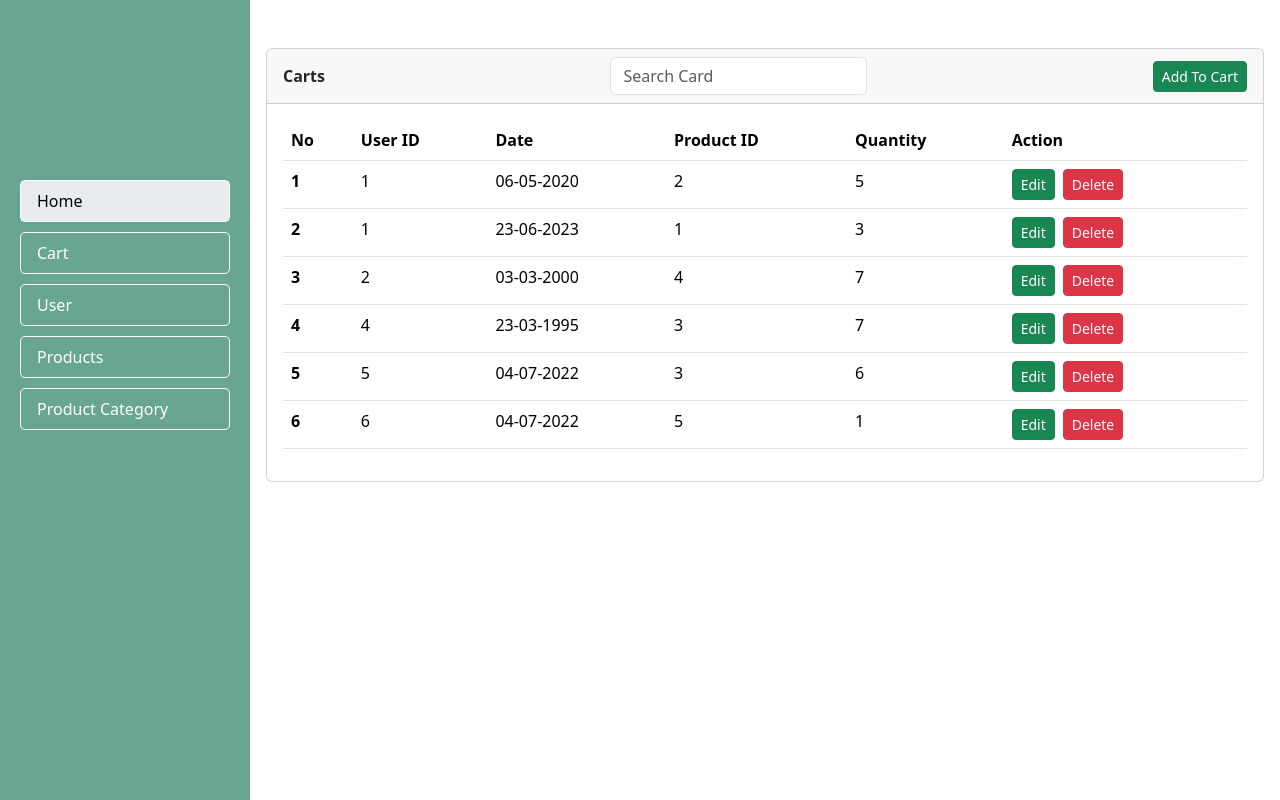
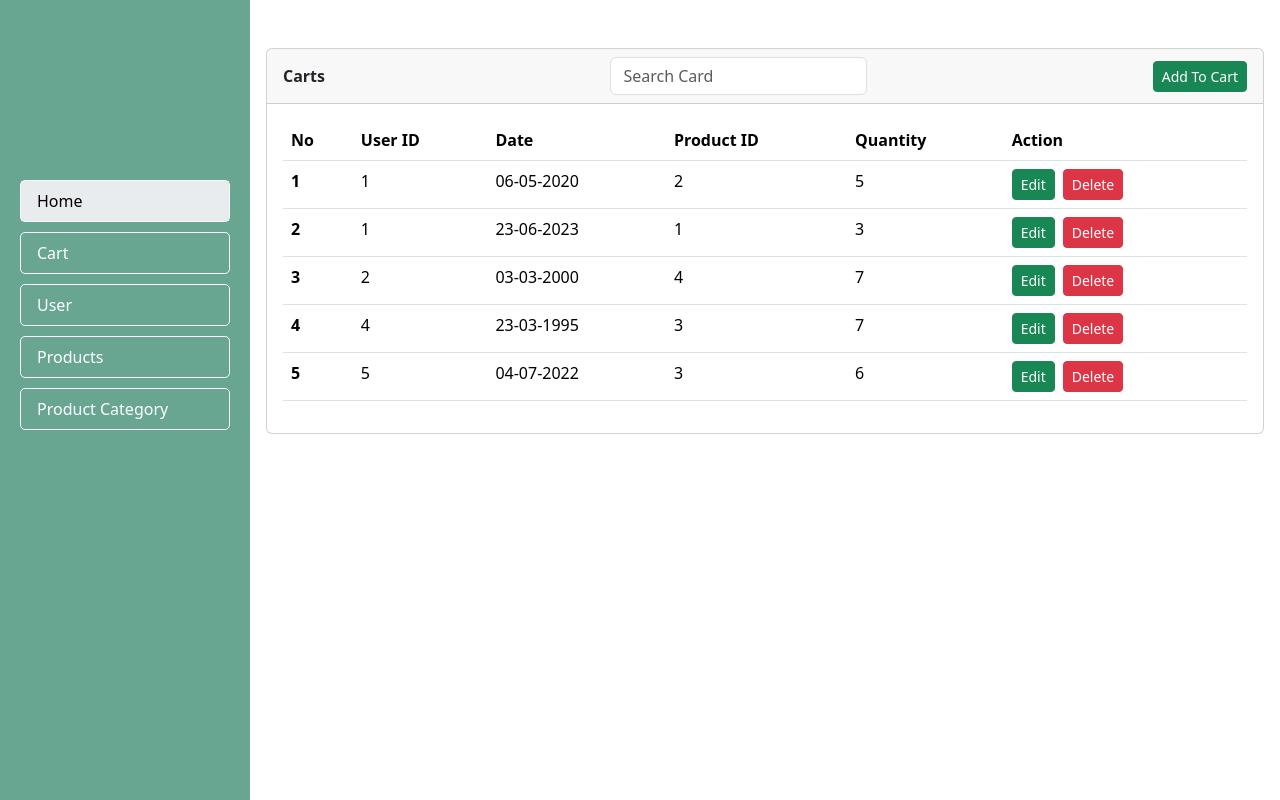
Before and after one commit to Tajiribaba/user-management, an Angular app: page /products/search/1 in a window 1280 px wide. Built offline with nearby package versions, Linux system fonts and the light colour scheme; data requests are answered from the project's data file.

Commit message:
delete-cart-process

```diff
--- a/db.json
+++ b/db.json
@@ -58,15 +58,6 @@
         "quantity": "6"
       },
       "id": 5
-    },
-    {
-      "userId": "6",
-      "date": "04-07-2022",
-      "products": {
-        "productId": "5",
-        "quantity": "1"
-      },
-      "id": 6
     }
   ]
 }
--- a/src/app/cart/cart-form/cart-form.component.ts
+++ b/src/app/cart/cart-form/cart-form.component.ts
@@ -13,6 +13,7 @@ export class CartFormComponent implements OnInit {
 
   formValues!: FormGroup;
   cart: Cart = {
+    id: 0,
     userId: 0,
     date: new Date(),
     products: {
--- a/src/app/cart/cart.component.html
+++ b/src/app/cart/cart.component.html
@@ -30,7 +30,7 @@
                 <td>{{ cart.products.quantity }}</td>
                 <td>
                   <a class="btn btn-sm btn-success me-2" routerLink="`${/carts/edit}`, cart.id">Edit</a>
-                  <a class="btn btn-sm btn-danger me-2" >Delete</a>
+                  <a class="btn btn-sm btn-danger me-2" (click)="deleteCart(cart)">Delete</a>
                 </td>
               </tr>
             </tbody>
--- a/src/app/cart/cart.component.ts
+++ b/src/app/cart/cart.component.ts
@@ -30,10 +30,11 @@ export class CartComponent implements OnInit {
 
   // getACart(cart): void {}
 
-  deleteCart(id: string | number) {
-    this._cartServices.deleteCart(id).subscribe({
+  deleteCart(cart: Cart) {
+    this._cartServices.deleteCart(cart.id).subscribe({
       next: () => {
-        alert("Cart deleted successfuly")
+        alert("Cart deleted successfuly");
+        this.displayCarts();
       },
       error: console.log
     })
--- a/src/app/interface/cart.ts
+++ b/src/app/interface/cart.ts
@@ -1,4 +1,5 @@
 export interface Cart {
+    id: number,
     userId: string | number,
     date: Date,
     products: { productId: number, quantity: number }
--- a/src/app/service/cart.service.ts
+++ b/src/app/service/cart.service.ts
@@ -37,7 +37,7 @@ export class CartService {
   }
 
   // delete cart
-  deleteCart(id: string | number): Observable<void> {
+  deleteCart(id: number): Observable<void> {
     return this.http.delete<void>(`${this.endPoint}/carts/${id}`);
   }
 }
```
